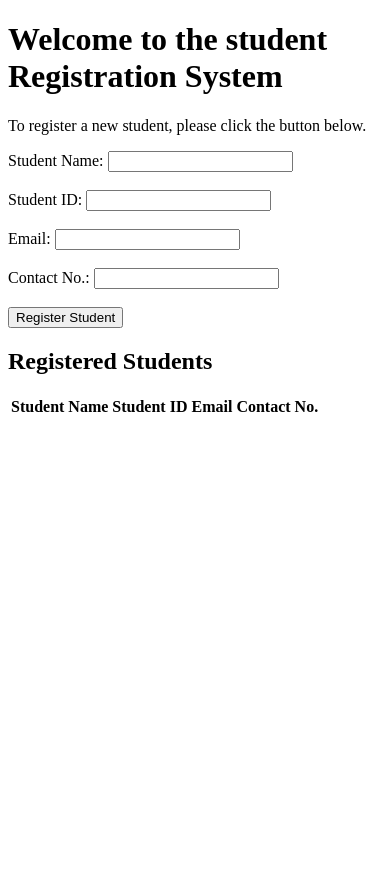
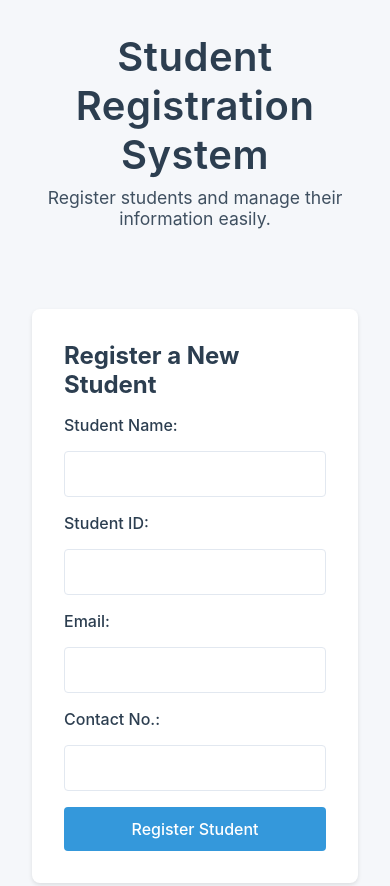
Before and after one commit to Ajay6433/dom-Assignment-internshala, a plain HTML site: page index.html in a window 390 px wide. Shown: the top 886 px of the page. Before the commit the page ends 844 px from the top, so only its background shows below. Drawn offline with Linux system fonts and the light colour scheme.

Commit message:
Completed DOM assignment

```diff
--- a/index.html
+++ b/index.html
@@ -1,38 +1,44 @@
 <!DOCTYPE html>
 <html lang="en">
-
   <head>
-    <meta charset="UTF-8">
-    <meta name="viewport" content="width=device-width, initial-scale=1.0">
+    <meta charset="UTF-8" />
+    <meta name="viewport" content="width=device-width, initial-scale=1.0" />
+    <meta
+      name="description"
+      content="A simple student registration system that allows users to register students and view the list of registered students."
+    />
+    <meta
+      name="keywords"
+      content="student registration, student management, web application, local storage"
+    />
+    <meta name="author" content="Ajay Khan" />
     <title>Student Registration System</title>
-    <link rel="stylesheet" href="styles.css">
+    <link rel="stylesheet" href="style.css" />
   </head>
 
   <body>
-    <div>
-        <h1>Welcome to the student Registration System</h1>
-        <p>To register a new student, please click the button below.</p>
-        <form >
-            <!-- studentName, studentID, emailID, contactNo -->
+    <header class="page-header">
+      <h1 class="header-title">Student Registration System</h1>
+      <p class="header-description">
+        Register students and manage their information easily.
+      </p>
+    </header>
+    <section class="main-container">
+      <div class="form-section">
+        <h2>Register a New Student</h2>
+        <form>
           <label for="studentName">Student Name:</label>
-            <input type="text" id="studentName" name="studentName" required>
-            <br><br>
+          <input type="text" id="studentName" name="studentName" required />
           <label for="studentID">Student ID:</label>
-            <input type="text" id="studentID" name="studentID" required>
-            <br><br>
+          <input type="text" id="studentID" name="studentID" required />
           <label for="emailID">Email:</label>
-            <input type="email" id="emailID" name="emailID" required>
-            <br><br>
+          <input type="email" id="emailID" name="emailID" required />
           <label for="contactNo">Contact No.:</label>
-            <input type="text" id="contactNo" name="contactNo" required>
-            <br><br>
+          <input type="text" id="contactNo" name="contactNo" required />
           <button type="submit" id="submitButton">Register Student</button>
-
         </form>
       </div>
-    <div>
-
-        <!-- Demo table which will be populated with student data after registration -->
+      <div class="table-section">
         <h2>Registered Students</h2>
         <table id="studentTable">
           <thead>
@@ -41,15 +47,15 @@
               <th>Student ID</th>
               <th>Email</th>
               <th>Contact No.</th>
+              <th>Actions</th>
             </tr>
           </thead>
           <tbody>
-            <!-- Student rows will be dynamically populated from Local Storage -->
+            <!-- Student rows will be populated using DOM here from the Local Storage -->
           </tbody>
         </table>
       </div>
-
+    </section>
     <script src="script.js"></script>
   </body>
-
 </html>
--- a/script.js
+++ b/script.js
@@ -1,8 +1,11 @@
 const submitButton = document.getElementById("submitButton");
 submitButton.addEventListener("click", registeringStudentData);
 
+// This function handles adding or updating student data in localStorage
 function registeringStudentData(event) {
   event.preventDefault();
+
+  // Collecting form values from input fields
   const studentName = document.getElementById("studentName").value;
   const studentID = document.getElementById("studentID").value;
   const emailID = document.getElementById("emailID").value;
@@ -14,14 +17,14 @@ function registeringStudentData(event) {
     return;
   }
 
-  // Validate that studentName is not empty and only contains letters and spaces
+  // Validating that studentName is not empty and only contains letters and spaces
   const namePattern = /^[a-zA-Z\s]+$/;
   if (!namePattern.test(studentName)) {
     alert("Student name must contain only letters and spaces.");
     return;
   }
 
-  // Validate that studentID is a number, not empty, and not a floating point number
+  // Validating that studentID is a number, not empty, and not a floating point number
   if (studentID.trim() === "") {
     alert("Student ID cannot be empty.");
     return;
@@ -35,21 +38,21 @@ function registeringStudentData(event) {
     return;
   }
 
-  // Validate email format
+  // Validating email format
   const emailPattern = /^[^\s@]+@[^\s@]+\.[^\s@]+$/;
   if (!emailPattern.test(emailID)) {
     alert("Please enter a valid email address.");
     return;
   }
 
-  // Validate contact number (10 digits)
+  // Validating contact number (10 digits)
   const contactPattern = /^\d{10}$/;
   if (!contactPattern.test(contactNo)) {
     alert("Contact No. must be a 10-digit number.");
     return;
   }
 
-  // Storing the student data in LocalStorage in the form of Array of objects
+  // Preparing student data object
   const studentData = {
     name: studentName,
     id: studentID,
@@ -57,60 +60,83 @@ function registeringStudentData(event) {
     contact: contactNo,
   };
 
-  const studentDataArray = localStorage.getItem("students");
-  localStorage.setItem(
-    "students",
-    JSON.stringify(
-      studentDataArray
-        ? [...JSON.parse(studentDataArray), studentData]
-        : [studentData]
-    )
-  );
+  // Get existing students from localStorage or initialize empty array
+  let students = JSON.parse(localStorage.getItem("students")) || [];
 
-  // Storing individual student data in LocalStorage
-  localStorage.setItem("studentName", studentData.name);
-  localStorage.setItem("studentID", studentData.id);
-  localStorage.setItem("emailID", studentData.email);
-  localStorage.setItem("contactNo", studentData.contact);
+  // Check if student with same ID exists (for update after edit)
+  const existingIndex = students.findIndex((s) => s.id === studentID);
+  if (existingIndex !== -1) {
+    students[existingIndex] = studentData; // Update existing
+  } else {
+    students.push(studentData); // Add new
+  }
 
-  const tableBody = document.querySelector("tbody");
-  tableBody.innerHTML = ""; // Clear previous rows to avoid duplicates
+  // Save updated students array to localStorage
+  localStorage.setItem("students", JSON.stringify(students));
 
-  const students = JSON.parse(localStorage.getItem("students")) || [];
-  students.forEach((student) => {
-    const row = document.createElement("tr");
-    row.innerHTML = `
-                        <td>${student.name}</td>
-                        <td>${student.id}</td>
-                        <td>${student.email}</td>
-                        <td>${student.contact}</td>
-                `;
-    tableBody.appendChild(row);
-  });
+  // Refreshing the table to show updated data
+  renderStudentTable();
 
   // Clear the input fields after submission
   document.getElementById("studentName").value = "";
   document.getElementById("studentID").value = "";
+  document.getElementById("studentID").readOnly = false;
   document.getElementById("emailID").value = "";
   document.getElementById("contactNo").value = "";
 
   console.log(studentName, studentID, emailID, contactNo);
 }
 
-// default load values from localStorage when the page loads
-window.onload = function () {
+// This function renders the student table from localStorage
+function renderStudentTable() {
   const tableBody = document.querySelector("tbody");
-  tableBody.innerHTML = ""; // Clear previous rows
+  tableBody.innerHTML = "";
 
   const students = JSON.parse(localStorage.getItem("students")) || [];
   students.forEach((student) => {
     const row = document.createElement("tr");
     row.innerHTML = `
-                        <td>${student.name}</td>
-                        <td>${student.id}</td>
-                        <td>${student.email}</td>
-                        <td>${student.contact}</td>
-                `;
+        <td>${student.name}</td>
+        <td>${student.id}</td>
+        <td>${student.email}</td>
+        <td>${student.contact}</td>
+        <td>
+            <div class="action-buttons">
+                <button type="button" onclick="editStudentData('${student.id}')">Edit</button>
+                <button type="button" onclick="deleteStudentData('${student.id}')">Delete</button>
+            </div>
+        </td>
+    `;
     tableBody.appendChild(row);
   });
+}
+
+// On page load, showing all students in the table
+window.onload = function () {
+  renderStudentTable();
 };
+
+// This function allows user to edit existing student data
+function editStudentData(studentID) {
+  const students = JSON.parse(localStorage.getItem("students")) || [];
+  const student = students.find((s) => s.id === studentID);
+
+  if (student) {
+    document.getElementById("studentName").value = student.name;
+    document.getElementById("studentID").value = student.id;
+    document.getElementById("studentID").readOnly = true; // Prevent editing ID
+    document.getElementById("emailID").value = student.email;
+    document.getElementById("contactNo").value = student.contact;
+  } else {
+    alert("Student not found.");
+  }
+}
+
+// This function allows user to delete existing student data
+function deleteStudentData(studentID) {
+  let students = JSON.parse(localStorage.getItem("students")) || [];
+  students = students.filter((s) => s.id !== studentID);
+  localStorage.setItem("students", JSON.stringify(students));
+  renderStudentTable(); //It refreshes the table after deletion
+  alert("Student data deleted successfully.");
+}
--- a/style.css
+++ b/style.css
@@ -1,10 +1,177 @@
-*{
-    margin: 0;
-    padding: 0;
-    box-sizing: border-box;
+* {
+  margin: 0;
+  padding: 0;
+  box-sizing: border-box;
+  font-family: -apple-system, BlinkMacSystemFont, "Segoe UI", Roboto, Oxygen,
+    Ubuntu, Cantarell, sans-serif;
 }
-body{
-    font-family: Arial, sans-serif;
-    background-color: #f4f4f4;
-    color: #333;
+
+body {
+  background-color: #f5f7fa;
+  color: #2c3e50;
+  min-height: 100vh;
 }
+
+/* Header CSS starts from here */
+.page-header {
+  color: #2c3e50;
+  padding: 2rem;
+  text-align: center;
+  margin-bottom: 1rem;
+}
+
+.header-title {
+  font-size: 2.5rem;
+  font-weight: 600;
+  margin-bottom: 0.5rem;
+  letter-spacing: 0.5px;
+}
+
+.header-description {
+  font-size: 1.1rem;
+  opacity: 0.9;
+  font-weight: 400;
+}
+
+.main-container {
+  display: flex;
+  min-height: 100vh;
+  padding: 2rem;
+  gap: 2rem;
+}
+
+/* Form section CSS starts from here */
+.form-section {
+  flex: 0 0 350px;
+  background-color: white;
+  padding: 2rem;
+  border-radius: 8px;
+  box-shadow: 0 2px 4px rgba(0, 0, 0, 0.1);
+  height: fit-content;
+}
+
+.form-section h2 {
+  font-size: 1.5rem;
+  color: #2c3e50;
+  margin-bottom: 1rem;
+}
+
+form {
+  display: flex;
+  flex-direction: column;
+  gap: 1rem;
+}
+
+label {
+  font-weight: 500;
+  color: #2c3e50;
+}
+
+input {
+  padding: 0.75rem;
+  border: 1px solid #e2e8f0;
+  border-radius: 4px;
+  font-size: 1rem;
+  transition: border-color 0.2s;
+}
+
+input:focus {
+  outline: none;
+  border-color: #3498db;
+}
+
+button {
+  background-color: #3498db;
+  color: white;
+  padding: 0.75rem;
+  border: none;
+  border-radius: 4px;
+  font-size: 1rem;
+  font-weight: 500;
+  cursor: pointer;
+  transition: background-color 0.2s;
+}
+
+button:hover {
+  background-color: #2980b9;
+}
+
+/* Table section CSS starts here */
+.table-section {
+  flex: 1;
+  background-color: white;
+  padding: 2rem;
+  border-radius: 8px;
+  box-shadow: 0 2px 4px rgba(0, 0, 0, 0.1);
+  display: flex;
+  flex-direction: column;
+  max-height: calc(100vh - 4rem);
+  overflow-x: auto;
+}
+
+.table-section h2 {
+  font-size: 1.5rem;
+  color: #2c3e50;
+  margin-bottom: 1.5rem;
+}
+
+table {
+  width: 100%;
+  border-collapse: collapse;
+}
+
+thead {
+  background-color: #f8fafc;
+  position: sticky;
+  top: 0;
+}
+
+th {
+  text-align: left;
+  padding: 1rem;
+  font-weight: 600;
+  color: #2c3e50;
+  border-bottom: 2px solid #e2e8f0;
+}
+
+tbody {
+  overflow-y: auto;
+}
+
+td {
+  padding: 1rem;
+  border-bottom: 1px solid #e2e8f0;
+  color: #4a5568;
+}
+
+/* Actions column buttons for update and delete functionality */
+td button {
+  padding: 0.5rem 1rem;
+  margin-right: 0.5rem;
+  font-size: 0.875rem;
+}
+
+td button:last-child {
+  background-color: #e74c3c;
+}
+
+td button:last-child:hover {
+  background-color: #c0392b;
+}
+
+/* Media query code for the Responsive design */
+@media (max-width: 1024px) {
+  .main-container {
+    flex-direction: column;
+  }
+
+  .form-section {
+    flex: none;
+    width: 100%;
+  }
+
+  .table-section {
+    max-height: 70vh;
+    overflow-x: auto;
+  }
+}
```
Also changed, not shown: 1 other file. Lines whose indentation alone changed are shown as unchanged.
